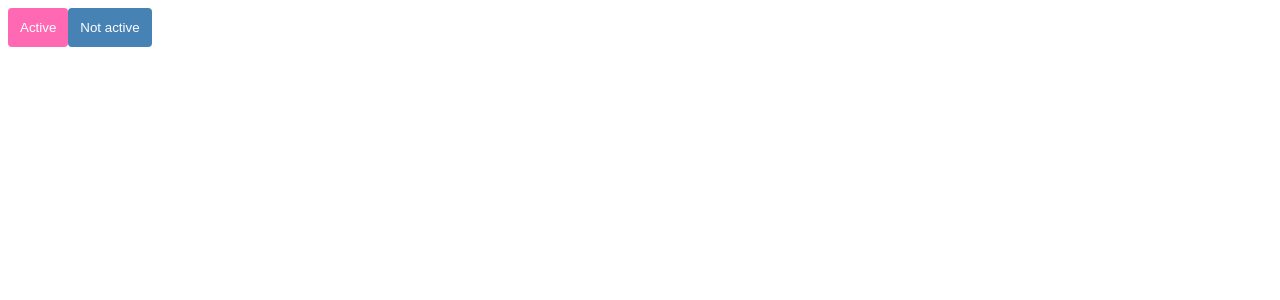
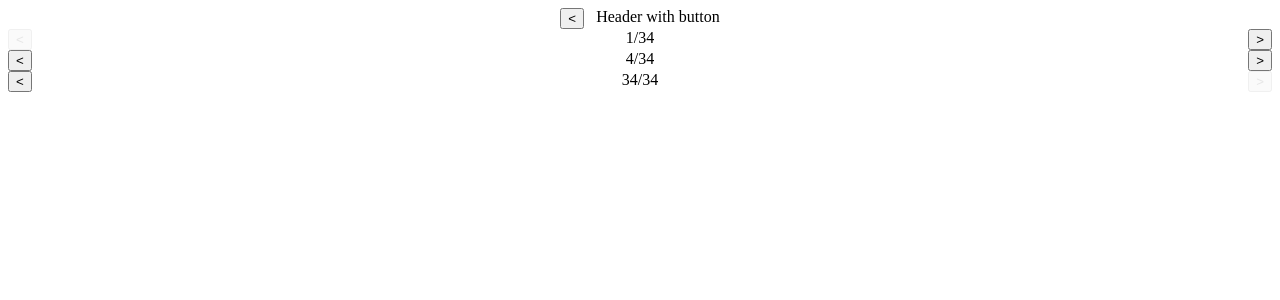
Before and after one commit to MelGGit/react-playground, a React (Vite) app: page / in a window 1280 px wide. Shown: the top 300 px of the page. Built offline with nearby package versions, Linux system fonts and the light colour scheme.

Commit message:
Pagination (#1)
* Finish Pagination

* Last finish

* Header

* changes

```diff
--- a/src/App.jsx
+++ b/src/App.jsx
@@ -1,11 +1,14 @@
 import * as React from 'react'
-import Button from './Button'
+import Header from './Header'
+import Pagination from './Pagination'
 
 export default () => {
   return (
     <div>
-      <Button isActive={true}>Active</Button>
-      <Button isActive={false}>Not active</Button>
+      <Header isBackButtonVisible>Header with button</Header>
+      <Pagination isLeftDisabled text="1/34" />
+      <Pagination text="4/34" />
+      <Pagination isRightDisabled text="34/34" />
     </div>
   )
 }
--- a/src/Button.css
+++ b/src/Button.css
@@ -6,6 +6,8 @@
   border-radius: 4px;
 }
 
-.Button.active {
-  background: hotpink;
+.Button.disabled {
+  pointer-events: none;
+  opacity: 0.65;
+  cursor: not-allowed;
 }
--- a/src/Button.jsx
+++ b/src/Button.jsx
@@ -1,9 +1,9 @@
 import './Button.css'
 import * as React from 'react'
 
-export default ({ children, isActive }) => {
+export default ({ children, isActive, disabled }) => {
   return (
-    <button className={isActive ? 'Button active' : 'Button'}>
+    <button className={disabled ? 'Button disabled' : 'Button'}>
       {children}
     </button>
   )
--- /dev/null
+++ b/src/Header.css
@@ -0,0 +1,5 @@
+.Header {
+  display: flex;
+  justify-content: center;
+  gap: 12px;
+}
--- /dev/null
+++ b/src/Header.jsx
@@ -0,0 +1,11 @@
+import * as React from 'react'
+import './Header.css'
+
+export default ({ children, isBackButtonVisible }) => {
+  return (
+    <header className="Header">
+      <button hidden={!isBackButtonVisible}>&lt;</button>
+      {children}
+    </header>
+  )
+}
--- /dev/null
+++ b/src/Pagination.css
@@ -0,0 +1,8 @@
+.Pagination {
+  display: flex;
+  justify-content: space-between;
+}
+
+.Pagination button[disabled] {
+  opacity: 0.3;
+}
--- /dev/null
+++ b/src/Pagination.jsx
@@ -0,0 +1,12 @@
+import * as React from 'react'
+import './Pagination.css'
+
+export default ({ text, isLeftDisabled, isRightDisabled }) => {
+  return (
+    <section className="Pagination">
+      <button disabled={isLeftDisabled}>&lt;</button>
+      {text}
+      <button disabled={isRightDisabled}>&gt;</button>
+    </section>
+  )
+}
```
